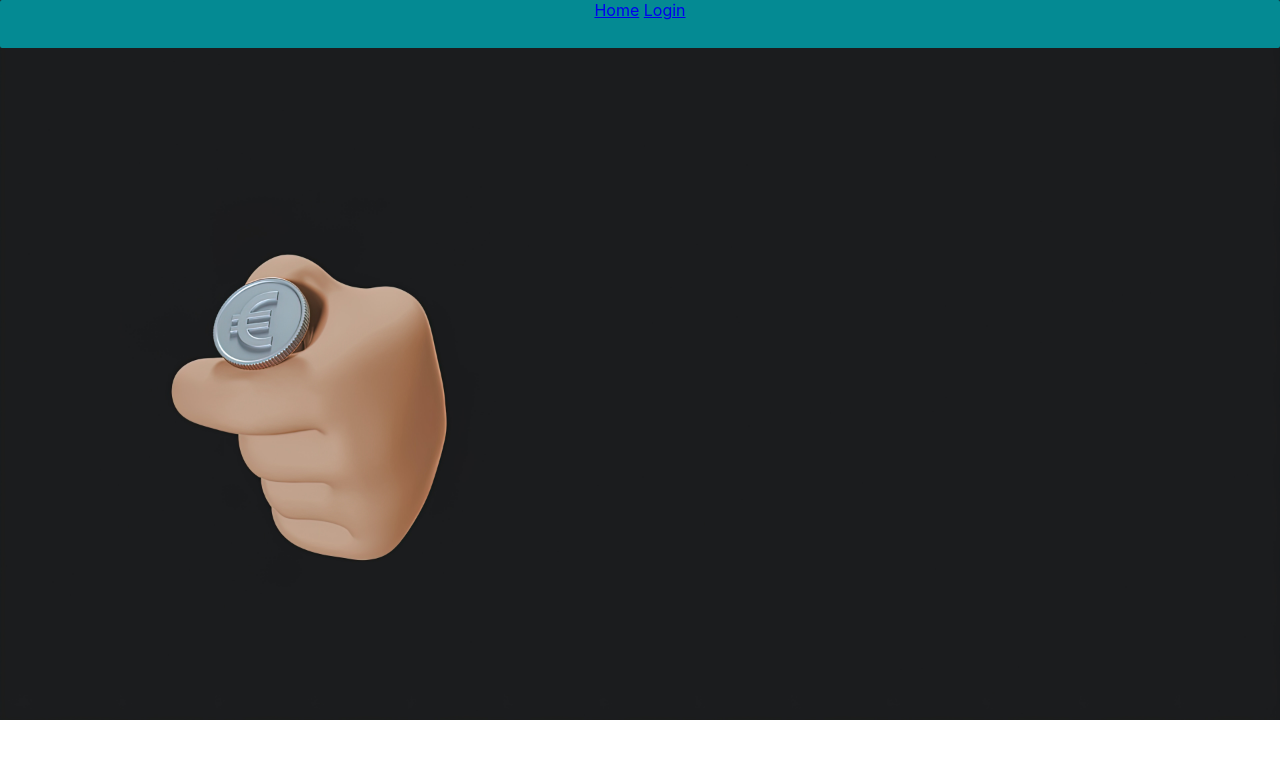
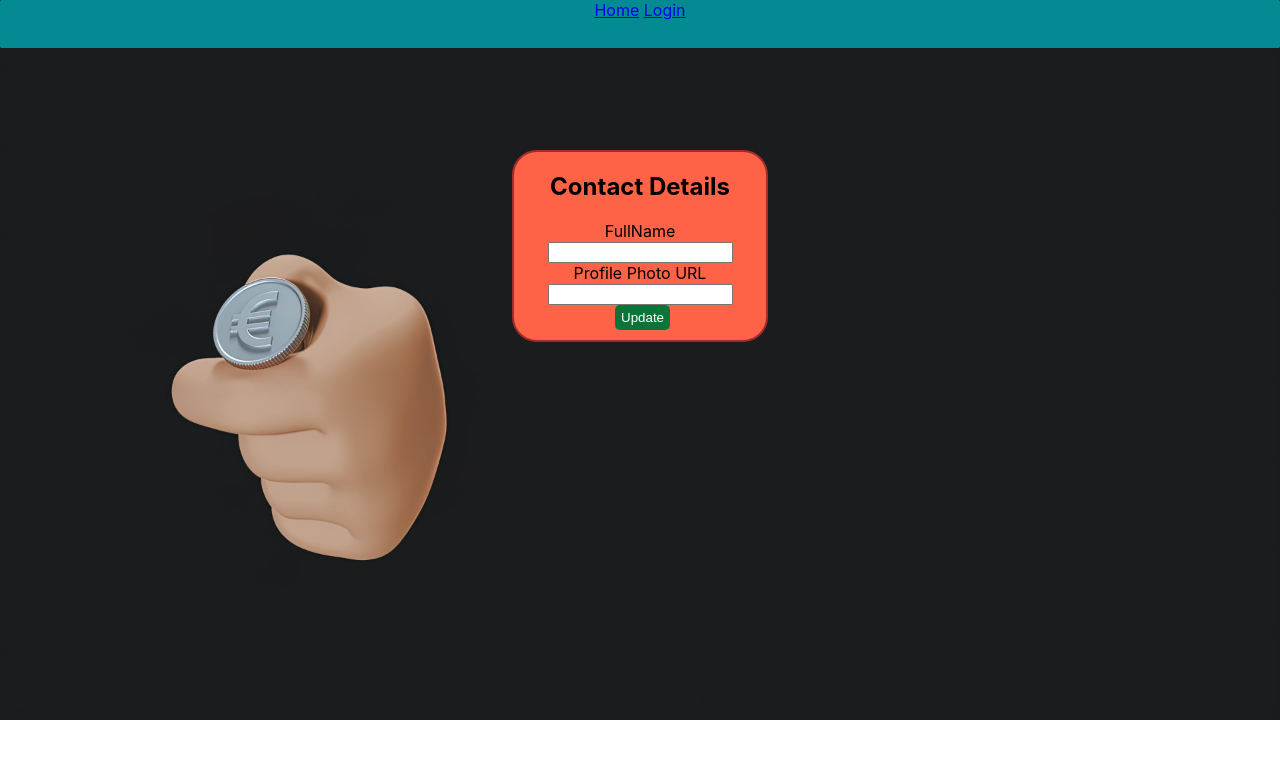
Before and after one commit to Pavan0409/expense-tracker, a React (Create React App) app: page /completeprofile in a window 1280 px wide. Before the commit this address had no page. Shown: the top 758 px of the page. Built offline with nearby package versions, Linux system fonts and the light colour scheme.

Commit message:
Profile page added

```diff
--- a/src/App.js
+++ b/src/App.js
@@ -4,6 +4,7 @@ import { Route, Routes } from "react-router-dom";
 import Login from "./components/Login/Login";
 import Welcome from "./components/Welcome";
 import Header from "./components/Layout/Header";
+import Profile from "./components/Profile/Profile";
 
 function App() {
   return (
@@ -13,6 +14,7 @@ function App() {
         <Route exact path="/" element={<SignUp />} />
         <Route exact path="/welcome" element={<Welcome />} />
         <Route exact path="/login" element={<Login />} />
+        <Route exact path="/completeprofile" element={<Profile />} />
       </Routes>
     </>
   );
--- a/src/components/Layout/Header.css
+++ b/src/components/Layout/Header.css
@@ -6,5 +6,4 @@
     text-align: center;
     height: 3rem;
     margin-top: 0%;
-
 }
--- a/src/components/Login/Login.css
+++ b/src/components/Login/Login.css
@@ -1,17 +1,16 @@
-.form{
+.form {
   border: 2px solid brown;
   border-radius: 25px;
   text-align: center;
-    margin-left: 38%;
-    margin-right: 38%;
+  margin-left: 40%;
+  margin-right: 40%;
   background-color: tomato;
   margin-top: 8%;
 }
 
-.P{
+.P {
   font-size: 12px;
 }
-
 
 .loginBody {
   font-family: Arial, Helvetica, sans-serif;
--- a/src/components/Login/Login.js
+++ b/src/components/Login/Login.js
@@ -31,16 +31,20 @@ const Login = () => {
           return res.json();
         } else {
           return res.json().then((data) => {
-            alert("Something went wrong");
+            alert(data.error.message);
+            throw new Error(data.error.message)
           });
         }
       })
       .then((data) => {
         console.log(data);
         navigate("/welcome");
-        localStorage.setItem("TokenID Expense", data.idToken);
+        // localStorage.setItem("TokenID Expense", data.idToken);
         console.log("data", data);
-      });
+      }).catch((error) =>{
+        alert("Something went wrong")
+        console.log("Something went wrong");
+      })
   };
   return (
     <div className="loginBody">
--- /dev/null
+++ b/src/components/Profile/Profile.css
@@ -0,0 +1,30 @@
+/* .profile {
+  border: 2px solid brown;
+    border-radius: 25px;
+    text-align: center;
+    margin-left: 38%;
+    margin-right: 38%;
+    background-color: tomato;
+    margin-top: 8%;
+}
+
+.form {
+  padding: 20px;
+  margin: 20px;
+}
+
+.form input {
+  margin-right: 20px;
+  padding: 5px;
+/* } */
+
+ .btn{
+  color: white;
+  background-color: rgb(11, 117, 55);
+  border-radius: 5px;
+  border: none;
+  margin-left: 2%;
+  height: 25px;
+  cursor: pointer;
+  margin-bottom: 10px;
+}
--- /dev/null
+++ b/src/components/Profile/Profile.js
@@ -0,0 +1,65 @@
+import React, { useRef } from "react";
+import "./Profile.css";
+
+const Profile = () => {
+  const fullNameRef = useRef();
+  const profileUrlRef = useRef();
+
+  const tokenId = localStorage.getItem("idToken");
+  console.log(tokenId);
+
+  const profileUpdateHandler = (e) => {
+    e.preventDefault();
+
+    const enteredFullName = fullNameRef.current.value;
+    const eneteredProfileUrl = profileUrlRef.current.value;
+
+    fetch(
+      "https://identitytoolkit.googleapis.com/v1/accounts:update?key=AIzaSyCEyT2fsRkG4dMvDlT-PAlCUi7vZzqHQ88",
+      {
+        method: "POST",
+        body: JSON.stringify({
+          idToken: tokenId,
+          displayName: enteredFullName,
+          photoUrl: eneteredProfileUrl,
+          returnSecureToken: true,
+        }),
+        headers: {
+          "Content-Type": "application/json",
+        },
+      }
+    ).then((res) => {
+      if (res.ok) {
+        alert("Profile Updated");
+        return res.json();
+      } else {
+        return res.json((data) => {
+          console.log(data, "----error-data");
+          alert(data.error.message);
+        });
+      }
+    });
+  };
+  return (
+    <div className="profile">
+      <form className="form" onSubmit={profileUpdateHandler}>
+        <h2>Contact Details</h2>
+        <div>
+          <label>FullName</label>
+          <input type="text" id="fullname" required ref={fullNameRef} />
+        </div>
+        <div>
+          <label>Profile Photo URL</label>
+          <input type="text" id="profileURL" required ref={profileUrlRef} />
+        </div>
+        <div>
+          <button type="submit" className="btn">
+            Update
+          </button>
+        </div>
+      </form>
+    </div>
+  );
+};
+
+export default Profile;
--- a/src/components/SignUp/SignUp.css
+++ b/src/components/SignUp/SignUp.css
@@ -2,8 +2,8 @@
   border: 2px solid brown;
   border-radius: 25px;
   text-align: center;
-  margin-left: 40%;
-  margin-right: 40%;
+  /* margin-left: 40%; */
+  /* margin-right: 40%; */
   background-color: tomato;
   margin-top: 8%;
 }
--- a/src/components/SignUp/SignUp.js
+++ b/src/components/SignUp/SignUp.js
@@ -34,11 +34,15 @@ const SignUp = () => {
       if (res.ok) {
         alert("Successfully Registered");
         console.log("Succcessfully Registered");
+        return res.json();
       } else {
         return res.json().then((data) => {
-          alert("datta.error.message");
+          alert(data.error.message);
         });
       }
+    }).then((data) =>{
+      localStorage.setItem("idToken", data.idToken);
+      console.log(data);
     });
   };
 
--- a/src/components/Welcome.js
+++ b/src/components/Welcome.js
@@ -1,10 +1,14 @@
 import React from "react";
+import { Link } from "react-router-dom";
 
 const Welcome = () => {
   return (
+    <>
     <div>
       <h2>Welcomme to Expense Tracker</h2>
     </div>
+    <p>Your profile is Incomplete<Link to="/completeprofile">Complete Now</Link></p>
+    </>
   );
 };
 
```
Lines whose indentation alone changed are shown as unchanged.
